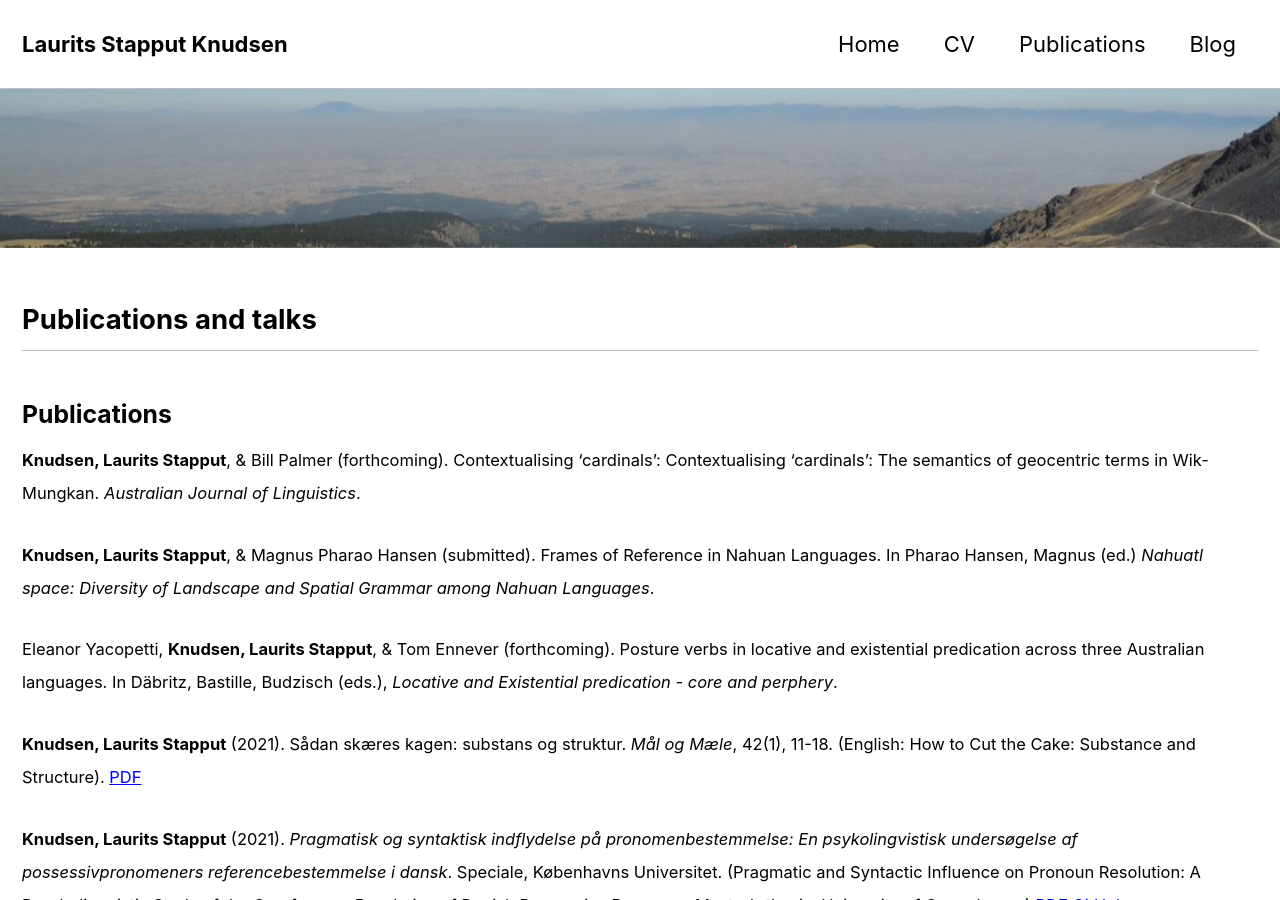
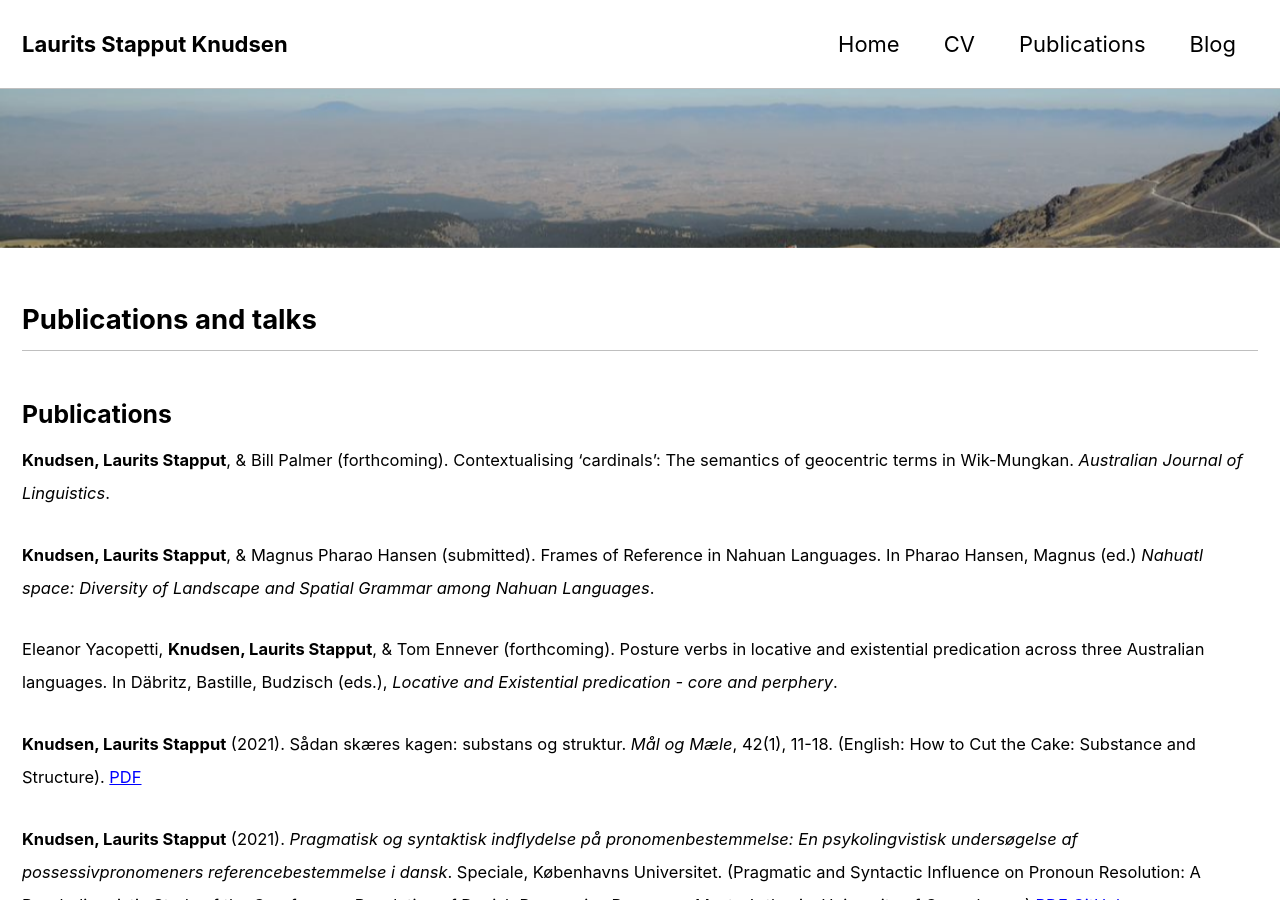
Before and after one commit to lstapputknudsen/lstapputknudsen.github.io, a Jekyll site: the page built from _pages/publications.md, in a window 1280 px wide and 900 px high. Built offline with Jekyll 4.4.1, drawn with Linux system fonts in a browser that asks for light colours; cached includes are drawn as plain includes.

Commit message:
Update publications.md

```diff
--- a/_pages/publications.md
+++ b/_pages/publications.md
@@ -12,7 +12,7 @@ header:
 
 ### Publications
 
-<small> **Knudsen, Laurits Stapput**, & Bill Palmer (forthcoming). Contextualising 'cardinals': Contextualising ‘cardinals’: The semantics of geocentric terms in Wik-Mungkan. *Australian Journal of Linguistics*.
+<small> **Knudsen, Laurits Stapput**, & Bill Palmer (forthcoming). Contextualising ‘cardinals’: The semantics of geocentric terms in Wik-Mungkan. *Australian Journal of Linguistics*.
 
 <small> **Knudsen, Laurits Stapput**, & Magnus Pharao Hansen (submitted). Frames of Reference in Nahuan Languages. In Pharao Hansen, Magnus (ed.) *Nahuatl space: Diversity of Landscape and Spatial Grammar among Nahuan Languages*.
 
```
